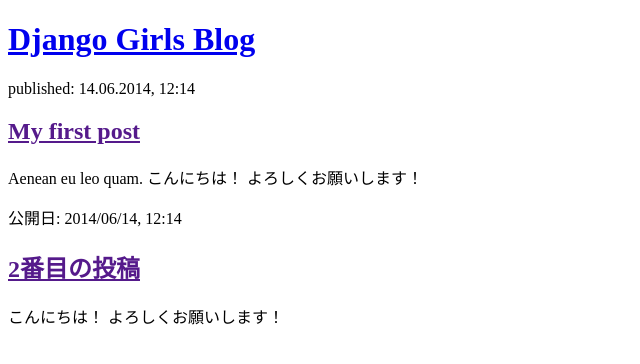
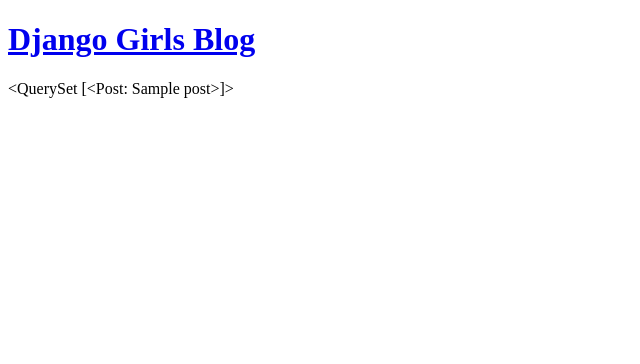
Before and after one commit to yuma-ishitsuka/my-first-blog, a Django app: template blog/templates/blog/post_list.html in a window 1280 px wide. Shown: the top 364 px of the page, without its empty margins (0-640 px from the left). Run offline with Django 5.2, Linux system fonts and the light colour scheme; the template is opened without the code that fills it: values that come from a table or form of the project are taken from there, others are empty; tables that the repository leaves empty hold one stand-in row (values such as "Sample post").

Commit message:
Changed2

```diff
--- a/blog/templates/blog/post_list.html
+++ b/blog/templates/blog/post_list.html
@@ -8,16 +8,7 @@
             <h1><a href="/">Django Girls Blog</a></h1>
         </div>
 
-        <div>
-            <p>published: 14.06.2014, 12:14</p>
-            <h2><a href="">My first post</a></h2>
-            <p>Aenean eu leo quam. こんにちは！ よろしくお願いします！ </p>
-        </div>
+        {{ posts }}
 
-        <div>
-            <p>公開日: 2014/06/14, 12:14</p>
-            <h2><a href="">2番目の投稿</a></h2>
-            <p> こんにちは！ よろしくお願いします！ </p>
-        </div>
     </body>
 </html>
--- a/blog/views.py
+++ b/blog/views.py
@@ -1,4 +1,7 @@
 from django.shortcuts import render
+from django.utils import timezone
+from .models import Post
 
 def post_list(request):
-    return render(request, 'blog/post_list.html', {})
+    posts = Post.objects.filter(published_date__lte=timezone.now().order_by('published_date'))
+    return render(request, 'blog/post_list.html', {'posts': posts})
```
